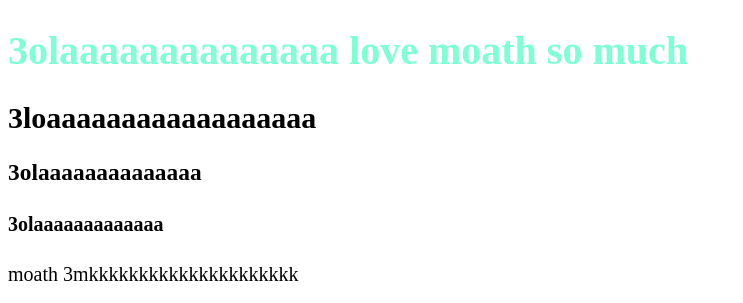
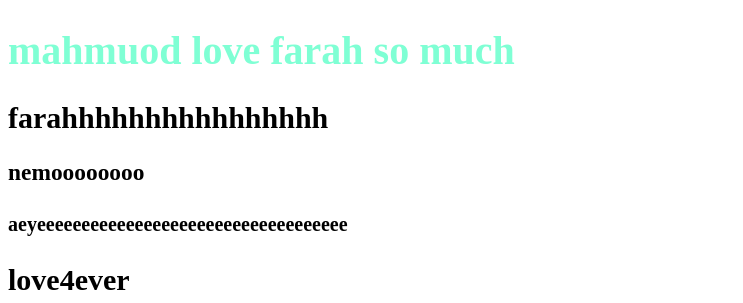
Before and after one commit to Abdulrhmanetawi/test2, a plain HTML site: page index.html in a window 1280 px wide. Shown: the top 303 px of the page, without its empty margins (0-743 px from the left). Drawn offline with Linux system fonts and the light colour scheme.

Commit message:
Update index.html

```diff
--- a/index.html
+++ b/index.html
@@ -10,16 +10,16 @@
             }
         </style>
 
-        <title>3bood 3mk</title>
+        <title>abood 3mkm</title>
 
     </head>
     <body class="my">
 
-        <h1 style="color: aquamarine;">3olaaaaaaaaaaaaaa love moath so much</h1>
-        <h2>3loaaaaaaaaaaaaaaaaaa</h2>
-        <h3>3olaaaaaaaaaaaaaa</h3>
-        <h4>3olaaaaaaaaaaaaa</h4>
-        <p  >moath 3mkkkkkkkkkkkkkkkkkkkkk</p>
+        <h1 style="color: aquamarine;">mahmuod love farah so much</h1>
+        <h2>farahhhhhhhhhhhhhhhh</h2>
+        <h3>nemoooooooo</h3>
+        <h4>aeyeeeeeeeeeeeeeeeeeeeeeeeeeeeeeeeeeee</h4>
+        <h2>love4ever</h2>
         <img src="IMG_0006.jpg" alt="A beautiful sunset over the ocean" width="300" height="200">
     </body>
 
```
